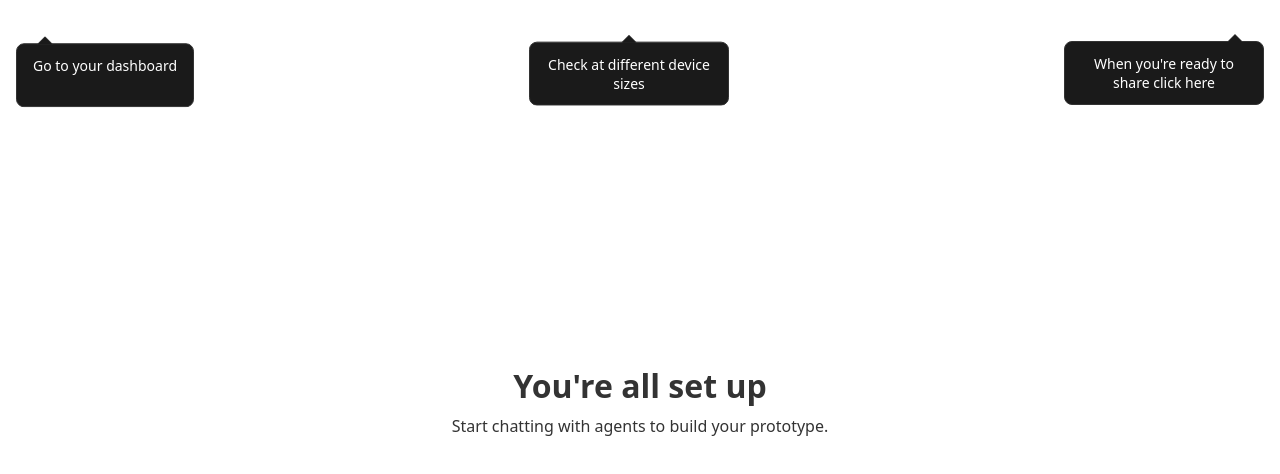
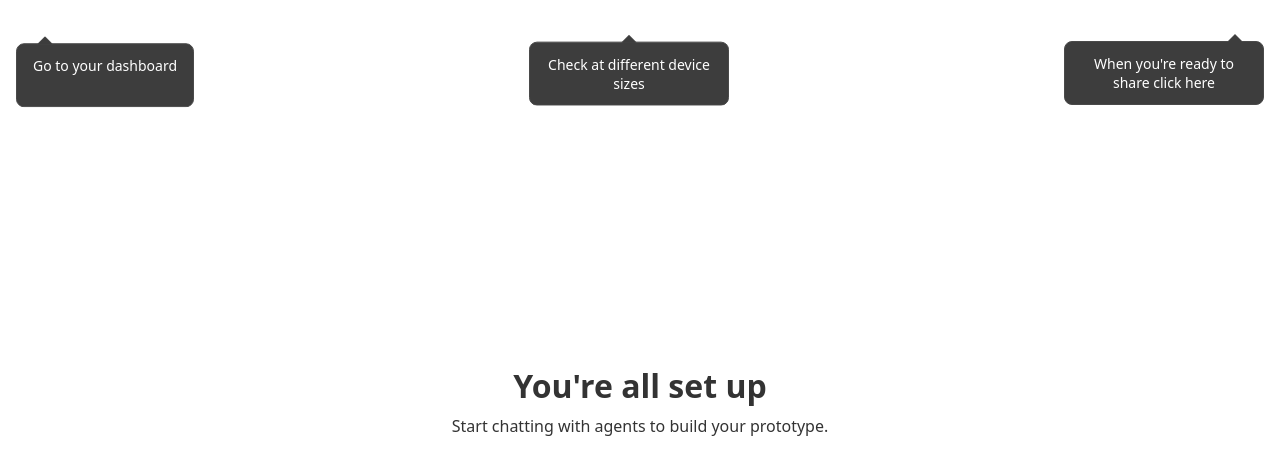
Before and after one commit to superhands-prototypes/test-d01bbcc0, a React (Vite) app: page / in a window 1280 px wide. Shown: the top 474 px of the page. Built offline with nearby package versions, Linux system fonts and the light colour scheme.

Commit message:
make all the callouts the same colour background a dark grey as the device toggle dropdown background

```diff
--- a/src/index.css
+++ b/src/index.css
@@ -31,8 +31,8 @@ body {
   display: flex;
   flex-direction: column;
   padding: 12px 16px;
-  background: #1a1a1a;
-  border: 1px solid #333;
+  background: #3d3d3d;
+  border: 1px solid #4a4a4a;
   border-radius: 8px;
   text-align: center;
   min-width: 150px;
@@ -84,7 +84,7 @@ body {
   height: 0;
   border-left: 8px solid transparent;
   border-right: 8px solid transparent;
-  border-bottom: 8px solid #333;
+  border-bottom: 8px solid #4a4a4a;
 }
 
 .callout-arrow::after {
@@ -96,7 +96,7 @@ body {
   height: 0;
   border-left: 7px solid transparent;
   border-right: 7px solid transparent;
-  border-bottom: 7px solid #1a1a1a;
+  border-bottom: 7px solid #3d3d3d;
 }
 
 .callout-arrow-left {
```
